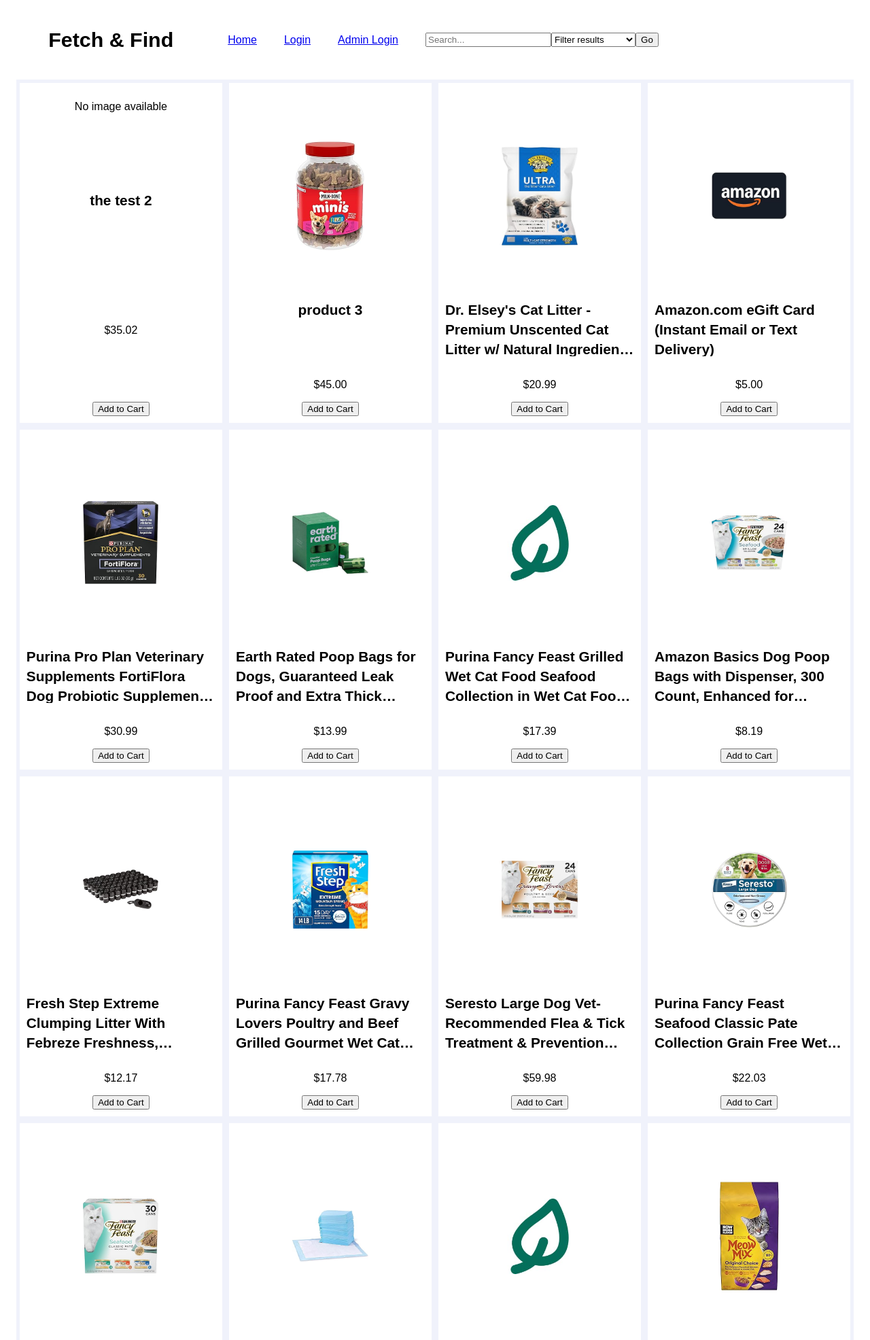
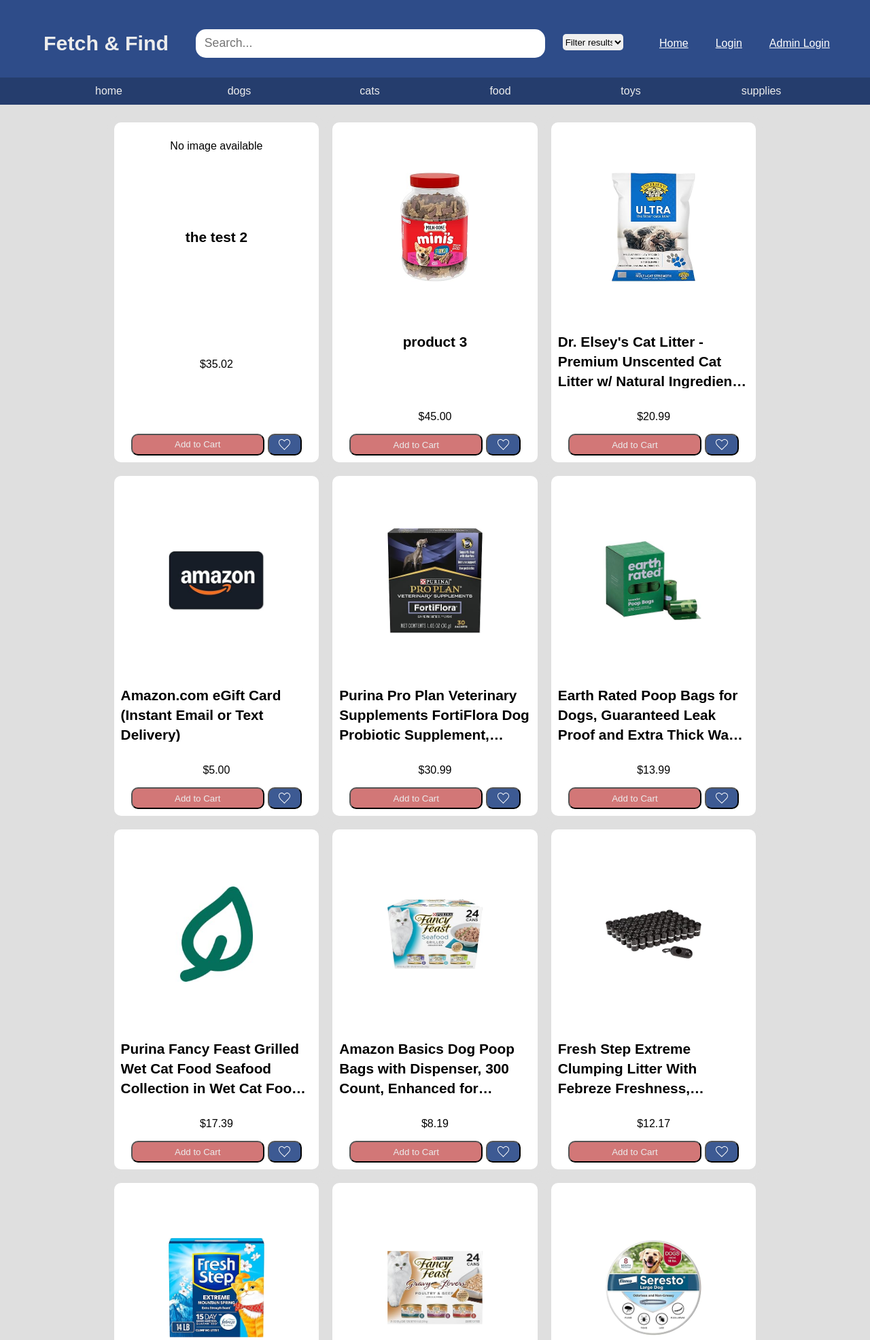
Before and after one commit to Cambrian34/Software-engineering-spring-2025--Group-6, a Django app: page /products/ in a window 1280 px wide; the page is wider, and only the part inside the window is pictured. Shown: the top 1971 px of that part at 68% size. Run offline with Django 5.2, Linux system fonts and the light colour scheme; data comes from the database, SQL or seed files in the repository; both versions use the stored data as it was after the commit.

Commit message:
product css/html updates

```diff
--- a/fetchandfind/store/static/css/product-styles.css
+++ b/fetchandfind/store/static/css/product-styles.css
@@ -1,22 +1,90 @@
 
+body {
+    margin: 0;
+    padding: 0;
+    background-color: rgb(223, 223, 223);
+
+}
+
+* {
+    font-family: 'Mulish', sans-serif;
+    font-style: bold;
+}
+
+button {
+    transition: 0.3s all ease-in-out;
+    cursor: pointer;
+    color: rgb(236, 236, 236);
+    border-radius: 10px;
+}
 
 .product-container {
     display: flex;
     flex-wrap: wrap;
     justify-content: center;
     align-items: center;
-    background-color: rgb(255, 255, 255);
+    background-color: rgb(223, 223, 223);
 }
 
 header {
-    width: 88%;
+    width: 100%;
     padding-left: 5%;
+    background-color: rgb(46, 76, 137);
+    height: 13vh;
+    margin: 0;
+    padding-top: 5px;
+    padding-bottom: 5px;
 }
 
 header h1 {
     font-size: 190%;
-    font-family: 'Mulish', sans-serif;
-    transition: 0.3s all ease-in-out;
+    color: rgb(236, 236, 236);
+}
+
+#search-bar {
+    width: 40vw;
+    height: 5vh;
+    border-radius: 15px;
+    border: none;
+    margin-right: 2vw;
+    padding-left: 2%;
+    font-size: 110%;
+}
+
+#filter-dropdown {
+    width: 7vw;
+    height: 3vh;
+    margin-top: 1.2%;
+    border-radius: 5px;
+    border: none;
+    margin-right: 1vw;
+
+}
+
+#sort-bar {
+    display: flex;
+    flex-direction: row;
+    align-items: center;
+    justify-content: center;
+    background-color: rgb(37, 61, 109);
+    width:100%;
+    height: 5vh;
+    margin-bottom: 2vh;
+
+ }
+
+
+ .filter-button {
+    width: 15%;
+    height: 5vh;
+    background: transparent;
+    border: none;
+    font-size: 100%;
+ }
+
+ .filter-button:hover {
+    background-color: rgb(46, 75, 132);
+    font-size: 130%;
 }
 
 .product {
@@ -24,10 +92,21 @@
     flex-direction: column;
     width: 22%;
     align-items: center;
-    border: solid 5px #F0F2FB;;
+    border: solid 10px rgb(223, 223, 223);;
     padding: 10px;
     height: 60vh;
+    border-radius: 20px;
+    background-color: rgb(255, 255, 255);
 }
+
+.product:hover {
+    transform:scale(1.03);
+    background-color: rgb(200, 205, 219);
+ }
+
+ a {
+    color: white;
+ }
 
 .product h2 {
     font-size: 130%;
@@ -38,35 +117,60 @@
     text-overflow: ellipsis;
     height: 4.0em;
     line-height: 1.4em;
-    font-family: 'Mulish', sans-serif;
 
 }
 
 .product img {
     object-fit: contain;
-    width: 40%;
+    width: 50%;
     height: 20vh;
     border-radius: 10px;
     padding-top: 20%;
     padding-bottom: 20%;
 }
 
-p {
-    font-family: 'Mulish', sans-serif;
 
+.product-buttons {
+    display: flex;
+    flex-direction: row;
+    justify-content: center;
+    align-items: center;
+    gap: 2%;
 }
 
-a {
-    font-family: 'Mulish', sans-serif;
+.add-to-cart-button {
+    width: 25vh;
+    height: 4vh;
+    background-color: rgb(210, 119, 119);
+}
 
+.favorite-button {
+    width: 4vw;
+    height: 4vh;
+    background-color: rgb(61, 90, 147);
+    display: flex;
+    justify-content: center;
+    align-items: center;
+}
+
+.favorite-icon {
+    width: 3vw;
+    height: 3vh;
+    filter: invert(1);
+}
+
+.favorite-button:hover {
+    background-color: rgb(70, 100, 161);
+    transform: scale(1.05)
+}
+
+.add-to-cart-button:hover {
+    background-color: rgb(239, 139, 139);
+    transform: scale(1.05)
 }
 
 input {
     width: 170%;
-}
-
-select {
-    font-family: 'Mulish', sans-serif;
 }
 
 .product a.product-link {
--- a/fetchandfind/store/templates/product_list.html
+++ b/fetchandfind/store/templates/product_list.html
@@ -12,22 +12,29 @@
     <header>
         <nav>
             <ul style="display: flex; list-style-type: none; padding: 0; align-items: center;">
-                <li style="margin-right: 80px;"><h1>Fetch & Find</h1></li>
-                <li style="margin-right: 40px;"><a href="{% url 'home' %}">Home</a></li>
-                <li style="margin-right: 40px;"><a href="{% url 'login' %}">Login</a></li>
-                <li style="margin-right: 40px;"><a href="/admin" target="_blank">Admin Login</a></li>
+                <li style="margin-right: 40px;"><h1>Fetch & Find</h1></li>
                 <form method="get" style="display: flex;" id="filterForm">
-                    <input type="text" name="search" placeholder="Search..." value="{{ request.GET.search }}" />
-                    <select name="filter" onchange="document.getElementById('filterForm').submit();">
+                    <input id="search-bar" type="text" name="search" placeholder="Search..." value="{{ request.GET.search }}" />
+                    <select id="filter-dropdown" name="filter" onchange="document.getElementById('filterForm').submit();">
                         <option value="" >Filter results</option>
                         <option value="price-high" {% if request.GET.filter == 'price-high' %}selected{% endif %}>Price: high to low</option>
                         <option value="price-low" {% if request.GET.filter == 'price-low' %}selected{% endif %}>Price: low to high</option>
                     </select>
-                    <button type="submit">Go</button>
                 </form>
+                <li style="margin-left: 40px; margin-right: 40px;"><a href="{% url 'home' %}">Home</a></li>
+                <li style="margin-right: 40px;"><a href="{% url 'login' %}">Login</a></li>
+                <li style="margin-right: 40px;"><a href="/admin" target="_blank">Admin Login</a></li>
             </ul>
         </nav>
     </header>
+    <div id="sort-bar">
+        <button class="filter-button" id="home-button">home</button>
+        <button class="filter-button" id="dogs-button">dogs</button>
+        <button class="filter-button" id="cats-button">cats</button>
+        <button class="filter-button" id="food-button">food</button>
+        <button class="filter-button" id="toys-button">toys</button>
+        <button class="filter-button" id="supplied-button">supplies</button>
+    </div>
     <div class="product-container">
     {% for product in products %}
         <div class="product">
@@ -42,7 +49,10 @@
             <form method="post" action="{% url 'add_to_cart' product_id=product.id %}">
                 {% csrf_token %}
                 <input type="hidden" name="product_id" value="{{ product.id }}">
-                <button type="submit">Add to Cart</button>
+                <div class="product-buttons">
+                    <button class="add-to-cart-button" type="submit">Add to Cart</button>
+                    <button class="favorite-button" type="submit"><img src="../media/favorite-icon.png" class="favorite-icon"></img></button>
+                </div>
             </form>
         </div>
     {% endfor %}
```
Also changed, not shown: fetchandfind/store/static/css/home-styles.css (added, +36 -0 lines), fetchandfind/db.sqlite3, fetchandfind/media/favorite-icon.png (added), fetchandfind/media/fetch.png (added).
